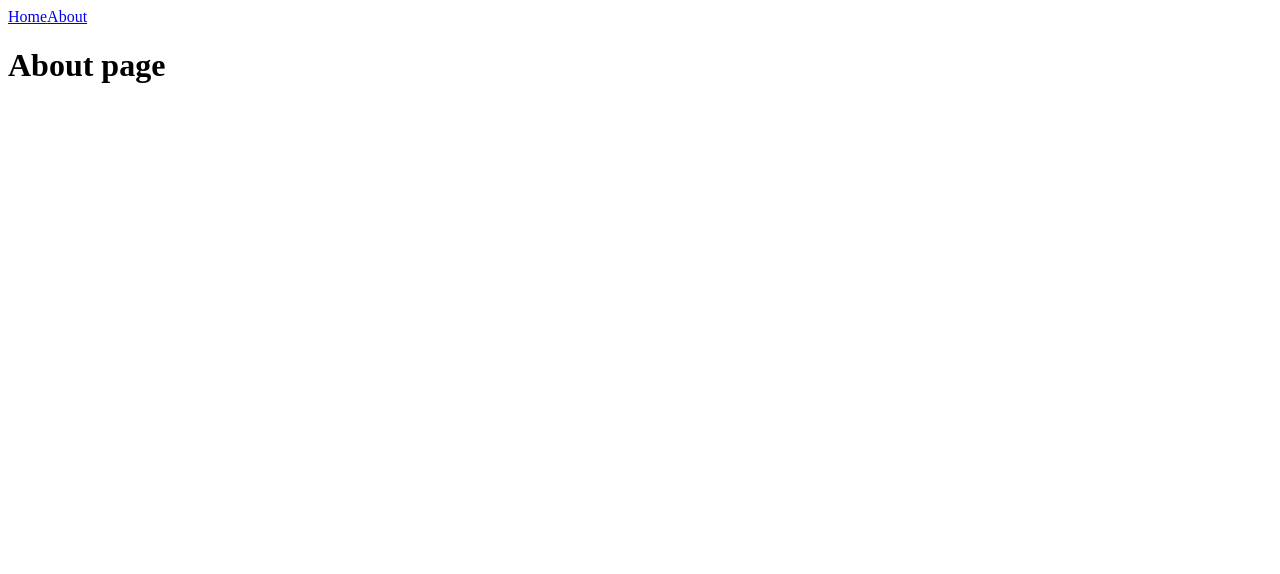
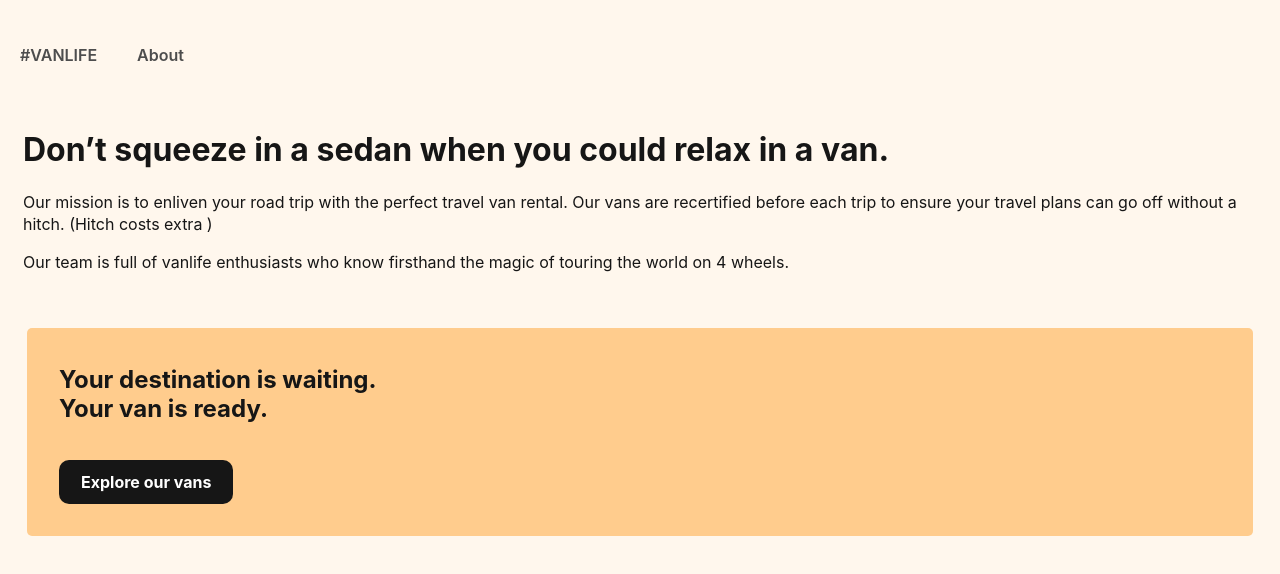
Before and after one commit to WissemJderi/bob-ziroll-react-router-tuto, a React (Vite) app: page /about in a window 1280 px wide. Shown: the top 574 px of the page. Built offline with nearby package versions, Linux system fonts and the light colour scheme.

Commit message:
add Home and About pages; implement basic layout and styling

```diff
--- /dev/null
+++ b/src/App.css
@@ -0,0 +1,146 @@
+* {
+  box-sizing: border-box;
+}
+
+html,
+body {
+  margin: 0;
+  padding: 0;
+  background-color: #fff7ed;
+  font-family: "Inter", sans-serif;
+}
+
+body::-webkit-scrollbar {
+  display: none;
+}
+
+body {
+  -ms-overflow-style: none;
+  scrollbar-width: none;
+}
+
+header {
+  height: 110px;
+  display: flex;
+  align-items: center;
+  padding-block: 10px;
+}
+
+header .site-logo {
+  color: black;
+  margin-right: auto;
+  text-transform: uppercase;
+  font-weight: 900;
+  font-size: 25px;
+}
+
+header a {
+  text-decoration: none;
+  color: #4d4d4d;
+  font-weight: 600;
+  padding: 5px 20px;
+}
+
+header a:hover {
+  color: #161616;
+  text-decoration: underline;
+}
+
+.link-button {
+  display: inline-block;
+  text-align: center;
+  text-decoration: none;
+  border: none;
+  padding: 0.75rem 1.375rem;
+  color: initial;
+  font-weight: 700;
+  border-radius: 5px;
+  cursor: pointer;
+  transition: transform 0.1s ease-in-out;
+}
+
+.link-button:hover {
+  transform: translate(1px, 1px);
+}
+
+/*** HOME PAGE ***/
+.home-container {
+  background: linear-gradient(0deg, rgba(0, 0, 0, 0.46), rgba(0, 0, 0, 0.46)),
+    url("./assets/images/home-hero.png") no-repeat center center;
+  -webkit-background-size: cover;
+  -moz-background-size: cover;
+  -o-background-size: cover;
+  background-size: cover;
+  min-height: 350px;
+  color: white;
+  padding: 45px 23px;
+}
+
+.home-container h1 {
+  font-weight: 700;
+  font-size: 2.25rem;
+  line-height: 42px;
+}
+
+.home-container p {
+  line-height: 24px;
+}
+
+.home-container a {
+  display: inline-block;
+  text-align: center;
+  text-decoration: none;
+  background-color: #ff8c38;
+  border: none;
+  width: 100%;
+  margin-top: 27px;
+  padding-block: 0.75rem;
+  color: white;
+  font-weight: 700;
+  border-radius: 5px;
+  cursor: pointer;
+  transition: transform 0.1s ease-in-out;
+}
+
+.home-container a:hover {
+  transform: translate(1px, 1px);
+}
+
+/*** ABOUT PAGE ***/
+.about-hero-image {
+  max-width: 100%;
+}
+
+.about-page-content {
+  padding-inline: 23px;
+  color: #161616;
+  margin-bottom: 55px;
+}
+
+.about-page-content h1 {
+  line-height: 38px;
+}
+
+.about-page-content p {
+  line-height: 22px;
+}
+
+.about-page-cta {
+  background-color: #ffcc8d;
+  color: #161616;
+  padding-inline: 32px;
+  padding-bottom: 32px;
+  margin-inline: 27px;
+  border-radius: 5px;
+}
+
+.about-page-cta h2 {
+  margin: 0;
+  padding-block: 37px;
+}
+
+.about-page-cta .link-button {
+  background-color: #161616;
+  color: white;
+  border-radius: 10px;
+}
--- a/src/main.jsx
+++ b/src/main.jsx
@@ -1,11 +1,17 @@
 import { createRoot } from "react-dom/client";
 import { BrowserRouter, Routes, Route, Link } from "react-router-dom";
-
+import "./app.css";
+import Home from "./pages/Home";
+import About from "./pages/About";
 function App() {
   return (
     <BrowserRouter>
-      <Link to="/">Home</Link>
-      <Link to="/about">About</Link>
+      <header>
+        <Link to="/">#VANLIFE</Link>
+        <nav>
+          <Link to="/about">About</Link>
+        </nav>
+      </header>
       <Routes>
         <Route path="/" element={<Home />} />
         <Route path="/about" element={<About />} />
@@ -13,11 +19,5 @@
     </BrowserRouter>
   );
 }
-function Home() {
-  return <h1>Hello, React Router!</h1>;
-}
 
-function About() {
-  return <h1>About page</h1>;
-}
 createRoot(document.getElementById("root")).render(<App />);
--- /dev/null
+++ b/src/pages/About.jsx
@@ -0,0 +1,30 @@
+import { Link } from "react-router-dom";
+
+export default function About() {
+  return (
+    <div className="about-page-container">
+      <div className="about-page-content">
+        <h1>Don’t squeeze in a sedan when you could relax in a van.</h1>
+        <p>
+          Our mission is to enliven your road trip with the perfect travel van
+          rental. Our vans are recertified before each trip to ensure your
+          travel plans can go off without a hitch. (Hitch costs extra )
+        </p>
+        <p>
+          Our team is full of vanlife enthusiasts who know firsthand the magic
+          of touring the world on 4 wheels.
+        </p>
+      </div>
+      <div className="about-page-cta">
+        <h2>
+          Your destination is waiting.
+          <br />
+          Your van is ready.
+        </h2>
+        <Link className="link-button" to="/vans">
+          Explore our vans
+        </Link>
+      </div>
+    </div>
+  );
+}
--- /dev/null
+++ b/src/pages/Home.jsx
@@ -0,0 +1,15 @@
+import { Link } from "react-router-dom";
+function Home() {
+  return (
+    <div className="home-container">
+      <h1>You got the travel plans, we got the travel vans.</h1>
+      <p>
+        Add adventure to your life by joining the #vanlife movement. Rent the
+        perfect van to make your perfect road trip.
+      </p>
+      <Link to="vans">Find your van</Link>
+    </div>
+  );
+}
+
+export default Home;
```
